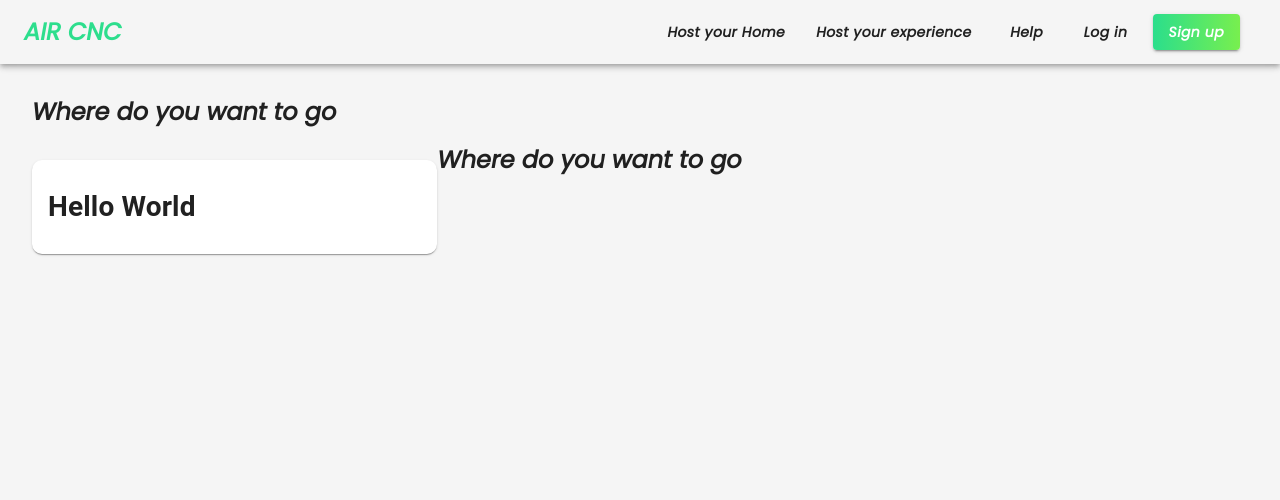
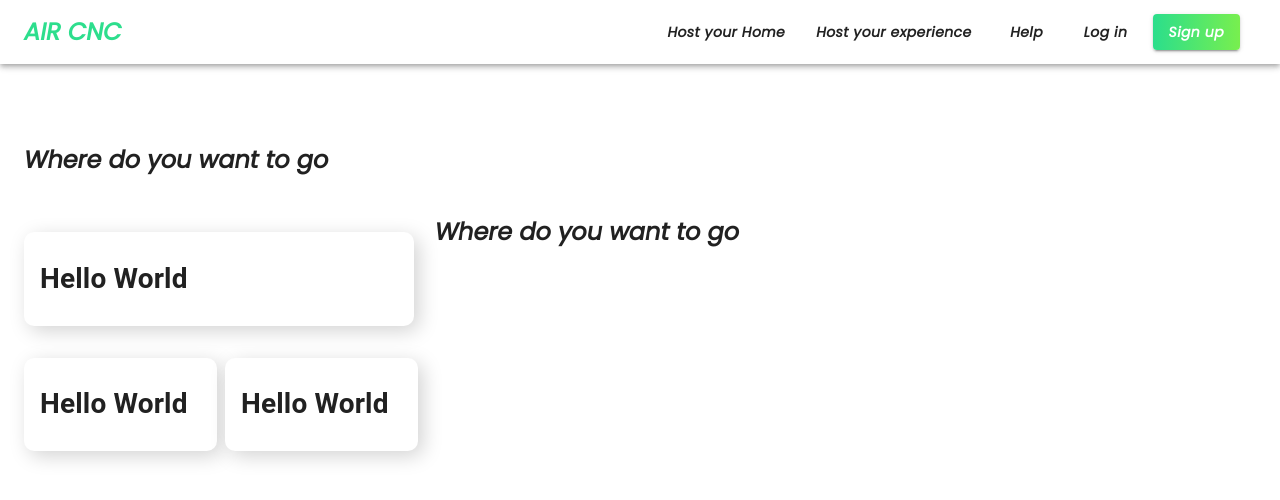
Before and after one commit to Shakib448/next-js-air-cnc, a Next.js app in the folder client/: page /home in a window 1280 px wide. Shown: the top 500 px of the page. Built offline with nearby package versions, Linux system fonts and the light colour scheme.

Commit message:
WIP on HomeForm

```diff
--- a/client/pages/home/index.js
+++ b/client/pages/home/index.js
@@ -14,7 +14,6 @@ import HomeContent from "../../src/Components/Home/HomeContent";
 
 const useStyles = makeStyles((theme) => ({
   root: {
-    padding: theme.spacing(4),
     height: "100vh",
   },
   gird: {
@@ -29,9 +28,11 @@ const Home = () => {
       <Navigation />
       <Layout title="Welcome to AIR-CNC">
         <Container maxWidth="lg" className={clsx(classes.root)}>
-          <Typography variant="h5">
-            <Box fontWeight="fontWeightBold">Where do you want to go</Box>
-          </Typography>
+          <Box mt={10} mb={5}>
+            <Typography variant="h5">
+              <Box fontWeight="fontWeightBold">Where do you want to go</Box>
+            </Typography>
+          </Box>
           <Grid item container direction="row" className={clsx(classes.gird)}>
             <HomeForm />
             <HomeContent />
--- a/client/src/Components/Home/HomeForm.js
+++ b/client/src/Components/Home/HomeForm.js
@@ -4,9 +4,17 @@ import clsx from "clsx";
 const useStyles = makeStyles((theme) => ({
   paper: {
     padding: `${theme.spacing(1)}px ${theme.spacing(2)}px`,
-    width: "100%",
+    width: "95%",
     margin: `${theme.spacing(2)}px 0px`,
     borderRadius: "10px",
+    boxShadow: "5px 5px 20px lightgray",
+  },
+  datePickerArea: {
+    width: "47%",
+    padding: `${theme.spacing(1)}px ${theme.spacing(2)}px`,
+    margin: `${theme.spacing(2)}px ${theme.spacing(1)}px 0px 0px`,
+    borderRadius: "10px",
+    boxShadow: "5px 5px 20px lightgray",
   },
 }));
 
@@ -17,6 +25,12 @@ const HomeForm = () => {
       <Paper className={clsx(classes.paper)}>
         <h1>Hello World</h1>
       </Paper>
+      <Paper className={clsx(classes.datePickerArea)}>
+        <h1>Hello World</h1>
+      </Paper>
+      <Paper className={clsx(classes.datePickerArea)}>
+        <h1>Hello World</h1>
+      </Paper>
     </Grid>
   );
 };
--- a/client/styles/globals.scss
+++ b/client/styles/globals.scss
@@ -2,6 +2,7 @@ html,
 body {
   padding: 0;
   margin: 0;
+  background: #ffffff !important;
 }
 
 a {
```
